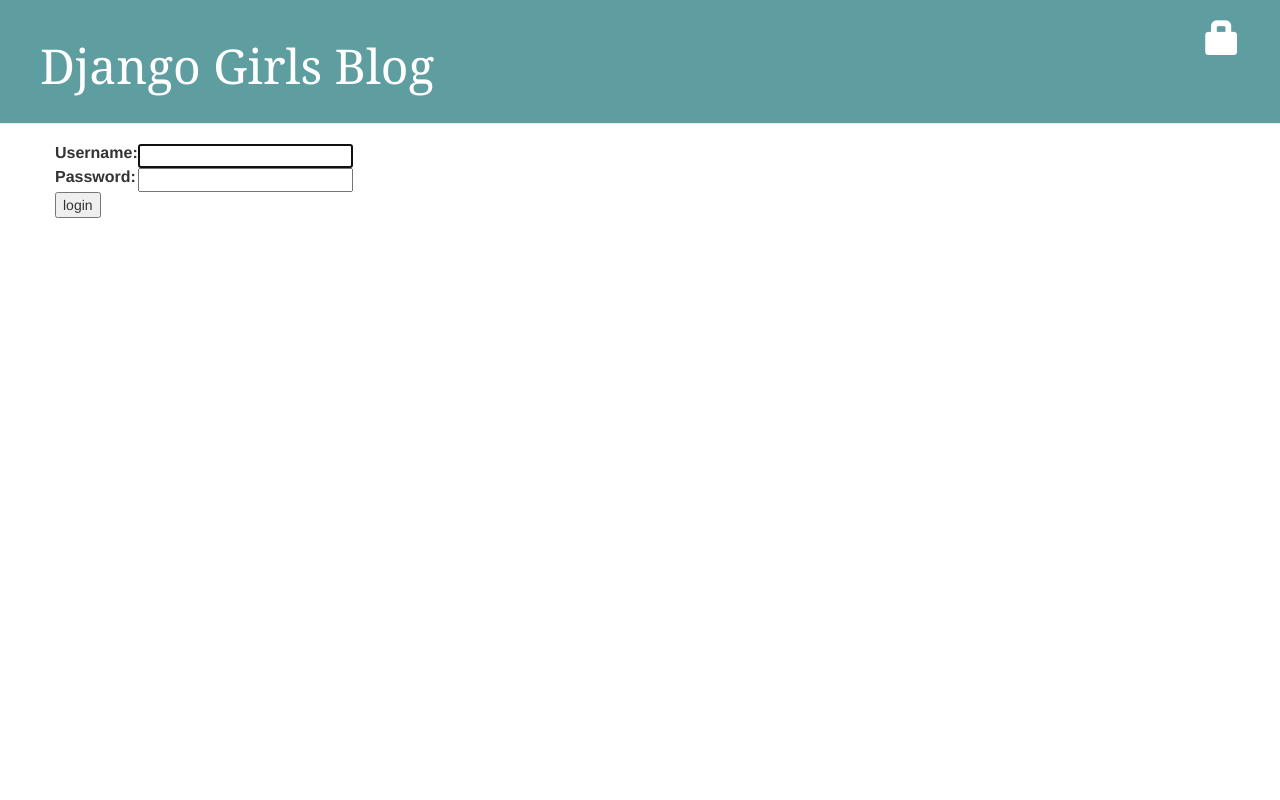
After one commit to Chani1999/my-first-blog, a Django app: page /accounts/login/ in a window 1280 px wide. The commit adds this page. Run offline with Django 3.2, Linux system fonts and the light colour scheme; some libraries are stand-ins or nearby versions.

```diff
--- a/blog/templates/blog/base.html
+++ b/blog/templates/blog/base.html
@@ -8,12 +8,17 @@
         <link href="//fonts.googleapis.com/css?family=Lobster&subset=latin,latin-ext" rel="stylesheet" type="text/css">
     </head>
     <body>
+      <body>
         <div class="page-header">
           {% if user.is_authenticated %}
             <a href="{% url 'post_new' %}" class="top-menu"><span class="glyphicon glyphicon-plus"></span></a>
             <a href="{% url 'post_draft_list' %}" class="top-menu"><span class="glyphicon glyphicon-edit"></span></a>
+            <p class="top-menu">Hello {{ user.username }} <small>(<a href="{% url 'logout' %}">Log out</a>)</small></p>
+            {% else %}
+            <a href="{% url 'login' %}" class="top-menu"><span class="glyphicon glyphicon-lock"></span></a>
           {% endif %}
             <h1><a href="/">Django Girls Blog</a></h1>
+        </div>
       </div>
       <div class="content container">
           <div class="row">
@@ -24,4 +29,5 @@
           </div>
       </div>
   </body>
+</body>
 </html>
--- /dev/null
+++ b/blog/templates/registration/login.html
@@ -0,0 +1,24 @@
+{% extends "blog/base.html" %}
+
+{% block content %}
+    {% if form.errors %}
+        <p>Your username and password didn't match. Please try again.</p>
+    {% endif %}
+
+    <form method="post" action="{% url 'login' %}">
+    {% csrf_token %}
+        <table>
+        <tr>
+            <td>{{ form.username.label_tag }}</td>
+            <td>{{ form.username }}</td>
+        </tr>
+        <tr>
+            <td>{{ form.password.label_tag }}</td>
+            <td>{{ form.password }}</td>
+        </tr>
+        </table>
+
+        <input type="submit" value="login" />
+        <input type="hidden" name="next" value="{{ next }}" />
+    </form>
+{% endblock %}
--- a/blog/urls.py
+++ b/blog/urls.py
@@ -1,5 +1,10 @@
-from django.conf.urls import url
 from . import views
+from django.conf.urls import include, url
+from django.contrib import admin
+from django.contrib.auth import views as auth_views
+
+
+
 
 urlpatterns = [
     url(r'^$', views.post_list, name='post_list'),
@@ -12,4 +17,8 @@
     url(r'^post/(?P<pk>\d+)/comment/$', views.add_comment_to_post, name='add_comment_to_post'),
     url(r'^comment/(?P<pk>\d+)/approve/$', views.comment_approve, name='comment_approve'),
     url(r'^comment/(?P<pk>\d+)/remove/$', views.comment_remove, name='comment_remove'),
+    url(r'^admin/', admin.site.urls),
+    url(r'^accounts/login/$', auth_views.login, name='login'),
+    url(r'^accounts/logout/$', auth_views.logout, name='logout', kwargs={'next_page': '/'}),
+    #url(r'', include('blog.urls')),
 ]
--- a/mysite/settings.py
+++ b/mysite/settings.py
@@ -120,3 +120,5 @@
 
 STATIC_URL = '/static/'
 STATIC_ROOT = os.path.join(BASE_DIR, 'static')
+
+LOGIN_REDIRECT_URL = '/'
```
Lines whose indentation alone changed are shown as unchanged.
